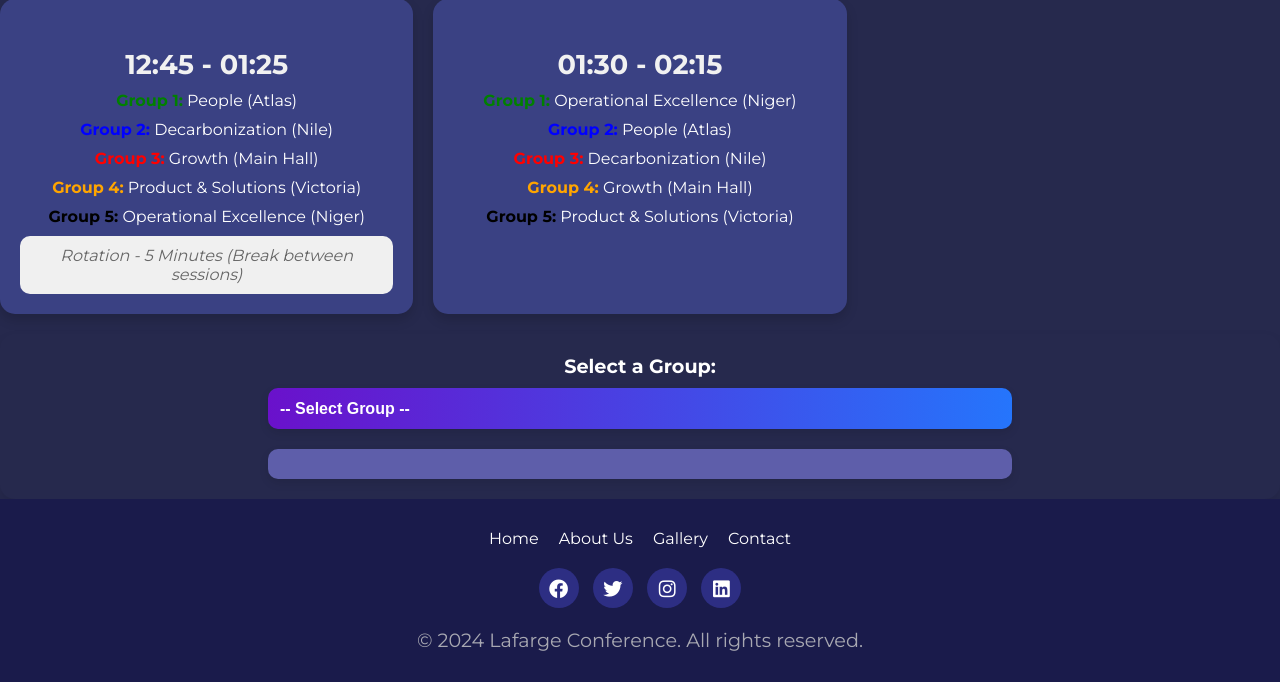
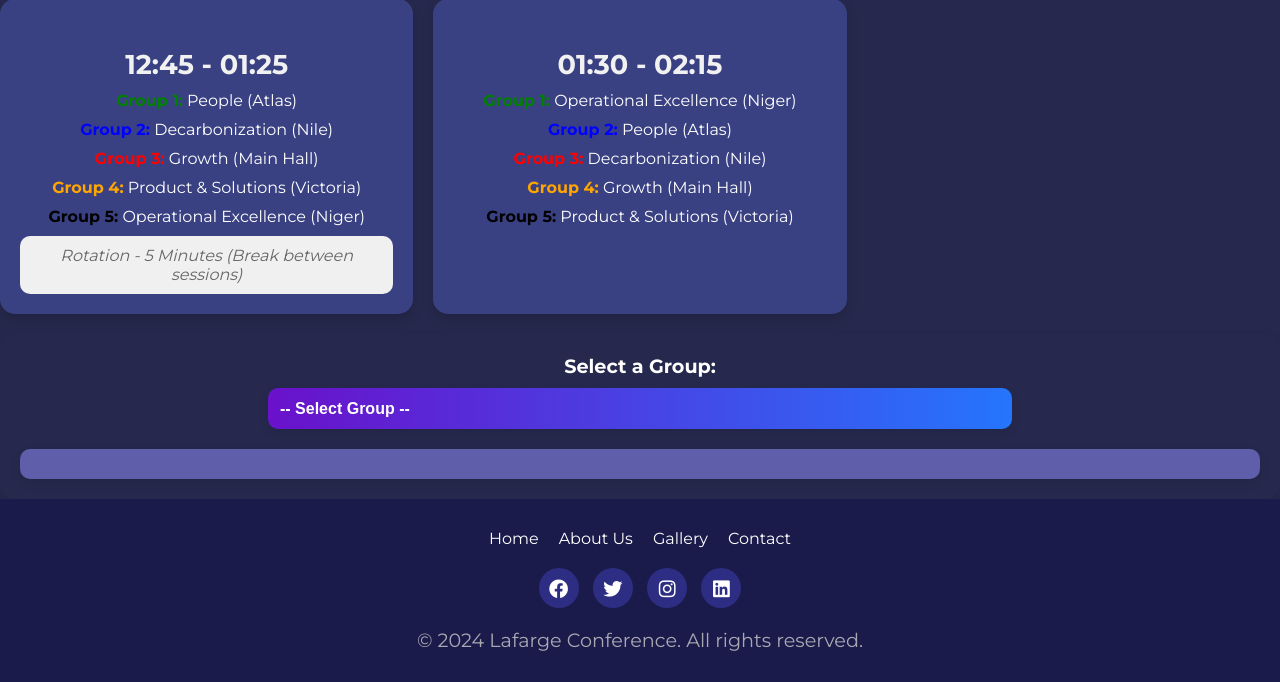
Before and after one commit to samson-emmanuel/conference-website-template, a Flask app: page /treasure_hunt in a window 1280 px wide. Shown: the part 635-1317 px from the top of the page. Run offline with Flask 3, Linux system fonts and the light colour scheme; parts of the project's set-up code (start-up, migrations or seed data) failed here and were passed over; some libraries are stand-ins or nearby versions.

Commit message:
Alignments and adjustments made to the group tables

```diff
--- a/static/css/styles.css
+++ b/static/css/styles.css
@@ -2951,7 +2951,7 @@ p {
     background: #5e5eaa;
     border-radius: 10px;
     box-shadow: 0 4px 10px rgba(0, 0, 0, 0.1);
-    width: 60%;
+    width: 100%;
     margin-left: auto;
     margin-right: auto;
 }
--- a/templates/treasure_hunt.html
+++ b/templates/treasure_hunt.html
@@ -89,7 +89,7 @@
     }
 
     .group-members table {
-        width: 60%;
+        width: 95%;
         margin: 20px auto;
         border-collapse: collapse;
         border-radius: 10px;
```
